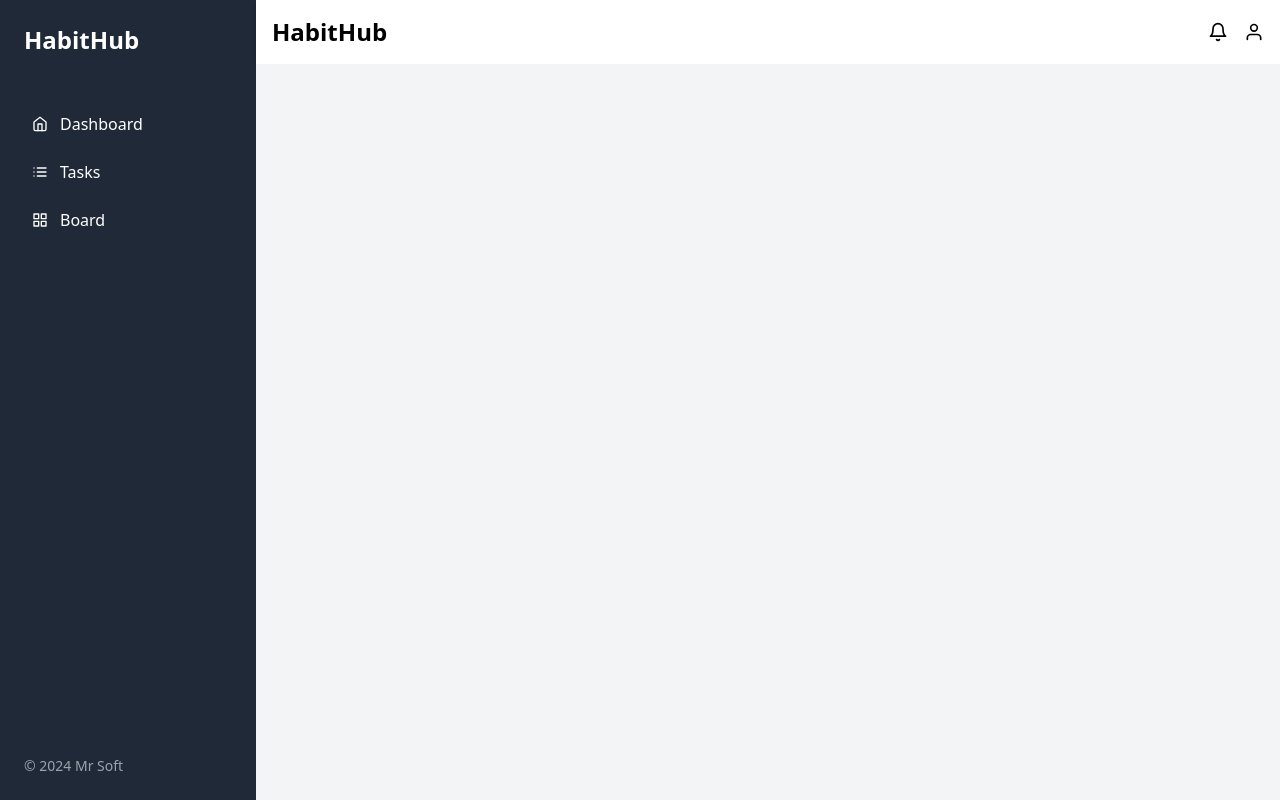
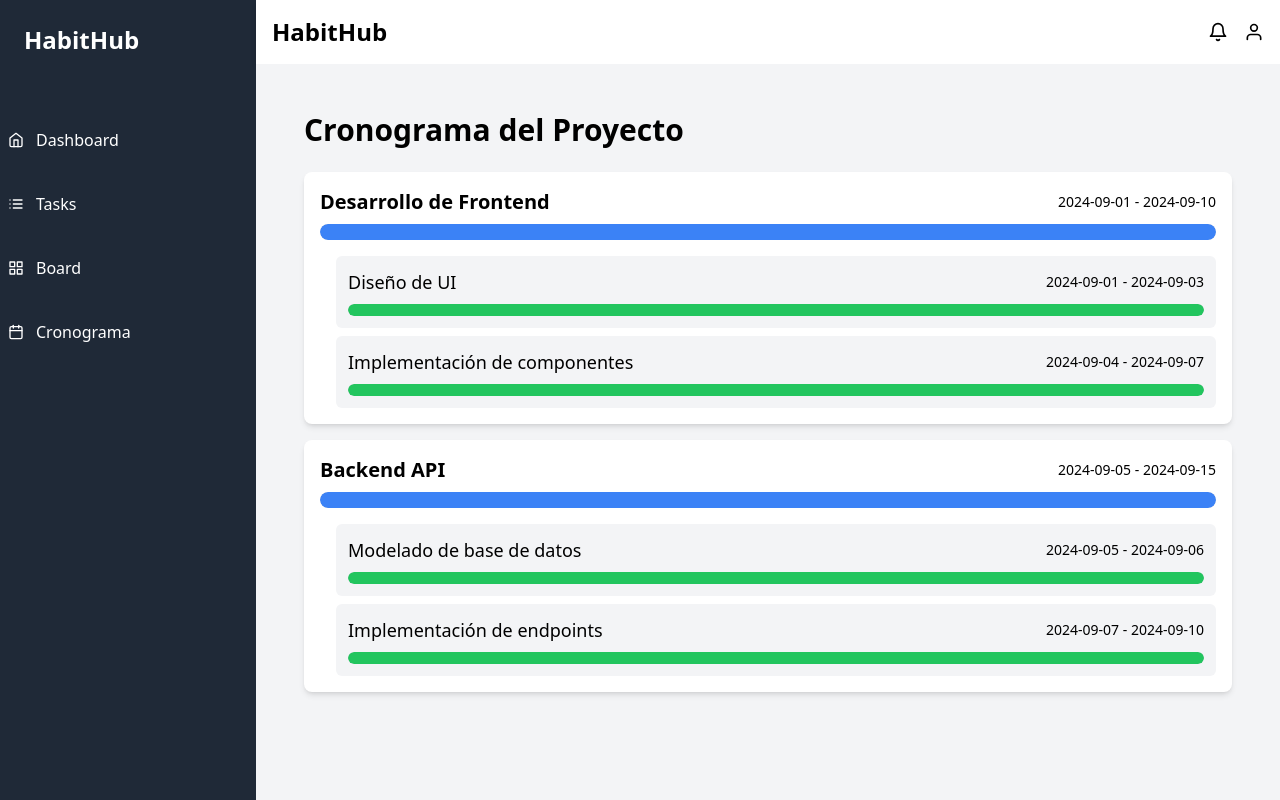
Before and after one commit to jmonjaronz/HabitHub, a React (Vite) app: page /cronograma in a window 1280 px wide. Built offline with nearby package versions, Linux system fonts and the light colour scheme.

Commit message:
Agregar Cronograma y Actualizar Sidebar con Link

```diff
--- a/src/App.tsx
+++ b/src/App.tsx
@@ -4,6 +4,7 @@ import Sidebar from './components/Sidebar';
 import Dashboard from './components/Dashboard';
 import Board from './components/Board';
 import Tasks from './components/Tasks';
+import Cronograma from './components/Cronograma';
 
 const App = () => {
   return (
@@ -17,6 +18,7 @@ const App = () => {
               <Route path="/dashboard" element={<Dashboard />} />
               <Route path="/board" element={<Board />} />
               <Route path="/tasks" element={<Tasks />} />
+              <Route path="/cronograma" element={<Cronograma />} />
               {/* Agregar más rutas*/}
             </Routes>
           </main>
--- /dev/null
+++ b/src/components/Cronograma.tsx
@@ -0,0 +1,97 @@
+import { useState } from 'react';
+
+interface SubTask {
+  id: number;
+  title: string;
+  startDate: string;
+  endDate: string;
+}
+
+interface Task {
+  id: number;
+  title: string;
+  startDate: string;
+  endDate: string;
+  subTasks: SubTask[];
+}
+
+const initialTasks: Task[] = [
+  {
+    id: 1,
+    title: 'Desarrollo de Frontend',
+    startDate: '2024-09-01',
+    endDate: '2024-09-10',
+    subTasks: [
+      { id: 1, title: 'Diseño de UI', startDate: '2024-09-01', endDate: '2024-09-03' },
+      { id: 2, title: 'Implementación de componentes', startDate: '2024-09-04', endDate: '2024-09-07' },
+    ],
+  },
+  {
+    id: 2,
+    title: 'Backend API',
+    startDate: '2024-09-05',
+    endDate: '2024-09-15',
+    subTasks: [
+      { id: 1, title: 'Modelado de base de datos', startDate: '2024-09-05', endDate: '2024-09-06' },
+      { id: 2, title: 'Implementación de endpoints', startDate: '2024-09-07', endDate: '2024-09-10' },
+    ],
+  },
+  // Agregar más tareas aquí
+];
+
+const Cronograma = () => {
+  const [tasks] = useState<Task[]>(initialTasks);
+
+  // Función que calcula el porcentaje de la barra en función del progreso
+  const calculateProgress = (startDate: string, endDate: string) => {
+    const start = new Date(startDate).getTime();
+    const end = new Date(endDate).getTime();
+    const today = Date.now();
+    const progress = Math.min(100, ((today - start) / (end - start)) * 100);
+    return progress > 0 ? progress : 0;
+  };
+
+  return (
+    <div className="p-6">
+      <h1 className="text-3xl font-bold mb-6">Cronograma del Proyecto</h1>
+      <div className="space-y-4">
+        {tasks.map((task) => (
+          <div key={task.id} className="bg-white p-4 rounded-lg shadow-md">
+            <div className="flex justify-between items-center">
+              <h2 className="text-xl font-semibold">{task.title}</h2>
+              <span className="text-sm">{task.startDate} - {task.endDate}</span>
+            </div>
+            <div className="relative mt-2">
+              <div className="h-4 bg-gray-300 rounded-full overflow-hidden">
+                <div
+                  className="bg-blue-500 h-full rounded-full"
+                  style={{ width: `${calculateProgress(task.startDate, task.endDate)}%` }}
+                />
+              </div>
+            </div>
+            <div className="ml-4 mt-4 space-y-2">
+              {task.subTasks.map((subTask) => (
+                <div key={subTask.id} className="bg-gray-100 p-3 rounded-md">
+                  <div className="flex justify-between items-center">
+                    <h3 className="text-lg">{subTask.title}</h3>
+                    <span className="text-sm">{subTask.startDate} - {subTask.endDate}</span>
+                  </div>
+                  <div className="relative mt-2">
+                    <div className="h-3 bg-gray-300 rounded-full overflow-hidden">
+                      <div
+                        className="bg-green-500 h-full rounded-full"
+                        style={{ width: `${calculateProgress(subTask.startDate, subTask.endDate)}%` }}
+                      />
+                    </div>
+                  </div>
+                </div>
+              ))}
+            </div>
+          </div>
+        ))}
+      </div>
+    </div>
+  );
+};
+
+export default Cronograma;
--- a/src/components/Sidebar.tsx
+++ b/src/components/Sidebar.tsx
@@ -1,48 +1,37 @@
+import { FiHome, FiList, FiGrid, FiCalendar } from 'react-icons/fi';
 import { Link } from 'react-router-dom';
-import { FiHome, FiList, FiGrid } from 'react-icons/fi';
 
 const Sidebar = () => {
   return (
-    <aside className="w-64 bg-gray-800 text-white h-screen flex flex-col">
-      <div className="p-6 text-2xl font-bold">
-        <Link to="/">HabitHub</Link>
+    <div className="w-64 h-full bg-gray-800 text-white">
+      <div className="p-6">
+        <h2 className="text-2xl font-bold">HabitHub</h2>
       </div>
-      <nav className="flex-grow">
-        <ul className="space-y-2 p-6">
-          <li>
-            <Link
-              to="/dashboard"
-              className="flex items-center p-2 rounded hover:bg-gray-700"
-            >
-              <FiHome className="mr-3" />
-              <span>Dashboard</span>
+      <nav className="mt-10">
+        <ul>
+          <li className="mb-6">
+            <Link to="/" className="flex items-center text-white hover:bg-gray-700 p-2 rounded">
+              <FiHome className="mr-3" /> Dashboard
             </Link>
           </li>
-          <li>
-            <Link
-              to="/tasks"
-              className="flex items-center p-2 rounded hover:bg-gray-700"
-            >
-              <FiList className="mr-3" />
-              <span>Tasks</span>
+          <li className="mb-6">
+            <Link to="/tasks" className="flex items-center text-white hover:bg-gray-700 p-2 rounded">
+              <FiList className="mr-3" /> Tasks
             </Link>
           </li>
-          <li>
-            <Link
-              to="/board"
-              className="flex items-center p-2 rounded hover:bg-gray-700"
-            >
-              <FiGrid className="mr-3" />
-              <span>Board</span>
+          <li className="mb-6">
+            <Link to="/board" className="flex items-center text-white hover:bg-gray-700 p-2 rounded">
+              <FiGrid className="mr-3" /> Board
             </Link>
           </li>
-          {/* Agregar más enlaces aquí según sea necesario */}
+          <li className="mb-6">
+            <Link to="/cronograma" className="flex items-center text-white hover:bg-gray-700 p-2 rounded">
+              <FiCalendar className="mr-3" /> Cronograma
+            </Link>
+          </li>
         </ul>
       </nav>
-      <footer className="p-6">
-        <p className="text-sm text-gray-400">© 2024 Mr Soft</p>
-      </footer>
-    </aside>
+    </div>
   );
 };
 
```
